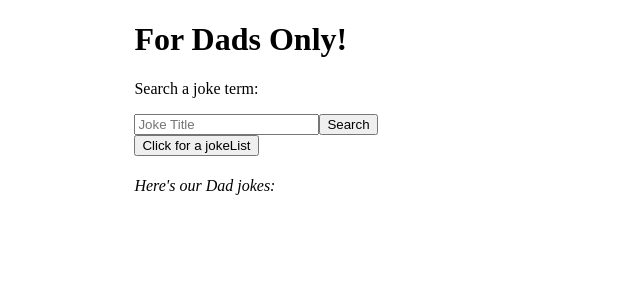
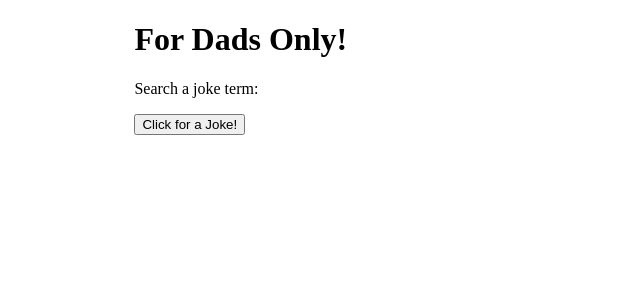
Before and after one commit to CherylFrankenfield/react-dad-jokes, a React app: page / in a window 1280 px wide. Shown: the top 300 px of the page, without its empty margins (0-640 px from the left). Built offline with nearby package versions, Linux system fonts and the light colour scheme.

Commit message:
refactor for other joke API, write receiveJoke action and successfully pass props.joke state object

```diff
--- a/src/actions/index.js
+++ b/src/actions/index.js
@@ -1,17 +1,26 @@
 import * as types from './../constants/ActionTypes';
 
-export const addJoke = (currentJokeId) => ({
-  type: types.ADD_JOKE,
-  currentJokeId
+export const receiveJoke = (setup, punchline, id) => ({
+  type: types.RECEIVE_JOKE,
+  setup,
+  punchline,
+  id
 });
 
 export function fetchJoke() {
-  return function () {
+  return function(dispatch) {
     return fetch('https://08ad1pao69.execute-api.us-east-1.amazonaws.com/dev/random_joke').then(
       response => response.json(),
       error => console.log('An error occurred.', error)
     ).then(function(json) {
-      console.log('CHECK OUT THIS SWEET API RESPONSE:', json);
+      if(json) {
+        const setup = json.setup;
+        const punchline = json.punchline;
+        const id = json.id;
+        dispatch(receiveJoke(setup, punchline, id));
+      } else {
+        console.log('Error');
+      }
     });
   };
 }
--- a/src/components/App.jsx
+++ b/src/components/App.jsx
@@ -1,8 +1,6 @@
 import React from 'react';
 import styles from './../styles/App.css';
 import JokeSearch from './JokeSearch';
-import JokeDisplay from './JokeDisplay';
-import JokeList from './JokeList';
 
 function App(){
   return (
@@ -11,8 +9,6 @@ function App(){
         <h1>For Dads Only!</h1>
         <p>Search a joke term:</p>
         <JokeSearch />
-        <JokeDisplay />
-        <JokeList />
       </div>
     </div>
   );
--- a/src/components/JokeSearch.jsx
+++ b/src/components/JokeSearch.jsx
@@ -3,25 +3,21 @@ import { connect } from 'react-redux';
 import PropTypes from 'prop-types';
 import { fetchJoke } from './../actions';
 
-function JokeSearch( { dispatch }){
-  let input;
+function JokeSearch(props){
   return (
     <div>
-      <form onSubmit={e => {
-        e.preventDefault();
-        if (!input.value.trim()) {
-          return;
-        }
-        dispatch(fetchJoke(input.value.trim()));
-        input.value = '';
-      }}>
-        <input placeholder="Joke Title" ref={node => {
-          input = node;
-        }}></input>
-        <button>Search</button>
-      </form>
-      <button onClick={dispatch(fetchJoke)}>Click for a jokeList
-      </button>
+      <button onClick={() => {
+        props.dispatch(fetchJoke());
+      }}>Click for a Joke!</button>
+      {Object.keys(props.jokes).map((i) => {
+        let jokeInJokes = props.jokes[i];
+        return <div key={i}>
+          <h3>Dad Joke number: {jokeInJokes.id}</h3>
+          <p>{jokeInJokes.setup}</p>
+          <p>{jokeInJokes.punchline}</p>
+          <hr />
+        </div>;
+      })}
     </div>
 
 
@@ -29,7 +25,30 @@ function JokeSearch( { dispatch }){
 }
 
 JokeSearch.propTypes = {
-  dispatch: PropTypes.func
+  dispatch: PropTypes.func,
+  jokes: PropTypes.object
 };
 
-export default connect()(JokeSearch);
+const mapStateToProps = state => {
+  return {
+    jokes: state
+  };
+};
+
+export default connect(mapStateToProps)(JokeSearch);
+
+
+
+// <form onSubmit={e => {
+//   e.preventDefault();
+//   if (!input.value.trim()) {
+//     return;
+//   }
+//   dispatch(fetchJoke(input.value.trim()));
+//   input.value = '';
+// }}>
+//   <input placeholder="Joke Title" ref={node => {
+//     input = node;
+//   }}></input>
+//   <button>Search</button>
+// </form>
--- a/src/constants/ActionTypes.js
+++ b/src/constants/ActionTypes.js
@@ -1 +1,2 @@
 export const ADD_JOKE = 'ADD_JOKE';
+export const RECEIVE_JOKE = 'RECEIVE_JOKE';
--- a/src/constants/index.js
+++ b/src/constants/index.js
@@ -1,7 +1,5 @@
 import * as types from './ActionTypes';
-import {initialState} from './InitialState';
 
 export default {
-  initialState: initialState,
   types: types
 };
--- a/src/index.jsx
+++ b/src/index.jsx
@@ -7,6 +7,10 @@ import thunkMiddleware from 'redux-thunk';
 import generateJokeReducer from './reducers/generateJokeReducer';
 
 const store = createStore(generateJokeReducer, applyMiddleware(thunkMiddleware));
+
+store.subscribe(() => {
+  console.log(store.getState());
+});
 
 ReactDOM.render(
   <Provider store={store}>
--- a/src/reducers/generateJokeReducer.js
+++ b/src/reducers/generateJokeReducer.js
@@ -1,16 +1,20 @@
 import constants from './../constants';
-const { initialState, types } = constants;
+const { types } = constants;
 
-const generateJokeReducer = (state = initialState, action) => {
+const generateJokeReducer = (state = {}, action) => {
+  let newJokesEntry;
+  let newJokesByStateSlice;
   switch (action.type) {
-  case types.ADD_JOKE:
-    const {joke,id} = action;
-    let newState = Object.assign({}, state, {
-      [id]: {
-        joke: joke
-      }
+  case types.RECEIVE_JOKE:
+    newJokesEntry = {
+      setup: action.setup,
+      punchline: action.punchline,
+      id: action.id
+    };
+    newJokesByStateSlice = Object.assign({}, state, {
+      [action.id]: newJokesEntry
     });
-    return newState;
+    return newJokesByStateSlice;
   default:
     return state;
   }
```
Also changed, not shown: 1 other file (tests, documents, lock files or other folders).
